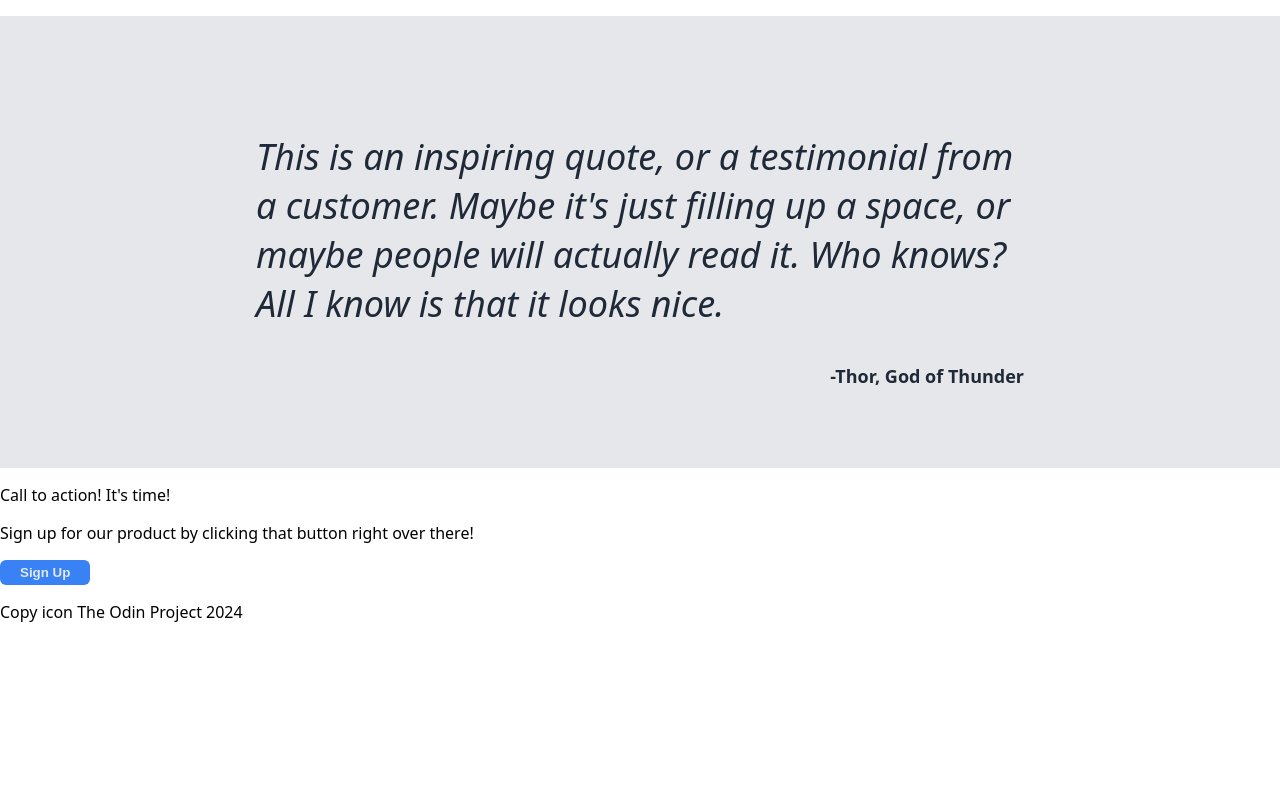
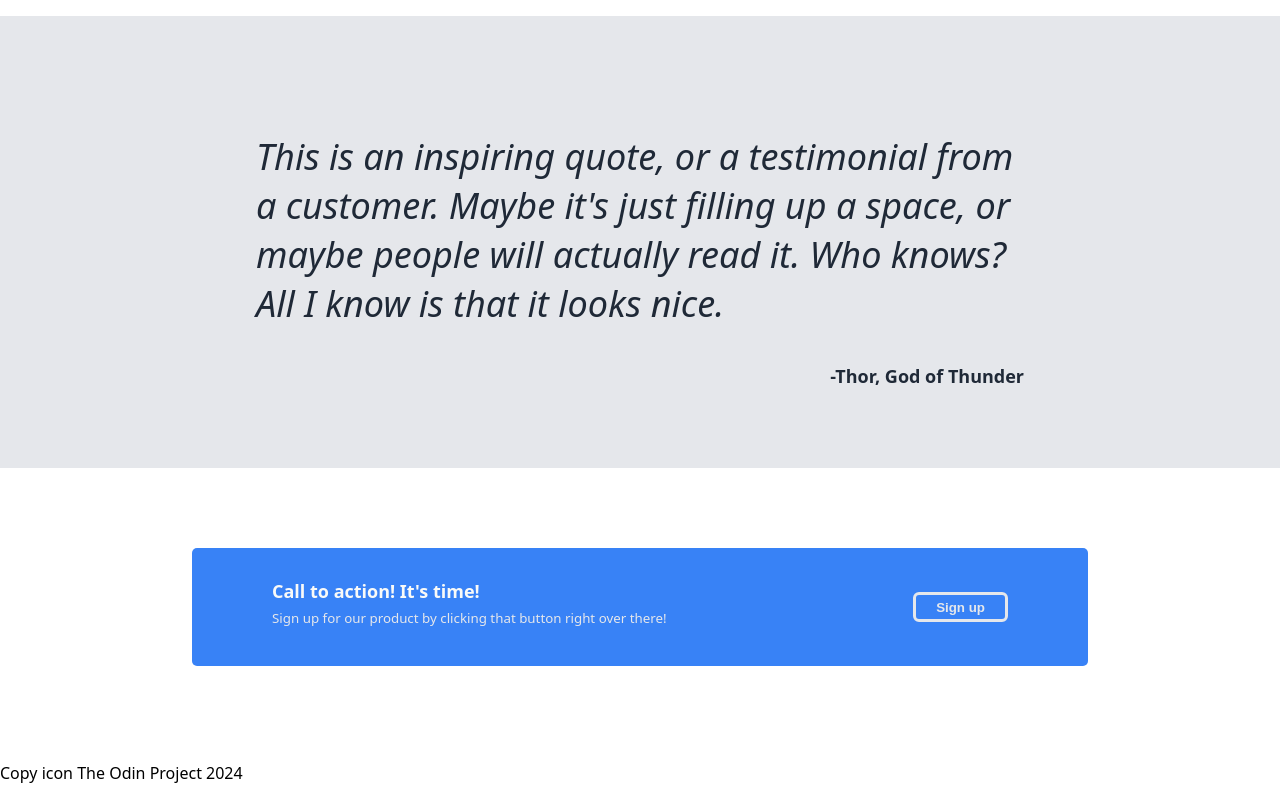
Before and after one commit to ultimatesigrid/Landing-Page, a plain HTML site: page index.html in a window 1280 px wide. Shown: the part 958-1758 px from the top of the page. Before the commit the page ends 1597 px from the top, so only its background shows below. Drawn offline with Linux system fonts and the light colour scheme.

Commit message:
Style section with call to action bar

```diff
--- a/index.html
+++ b/index.html
@@ -29,7 +29,7 @@
     <div class="leftside">
       <h1 class="title">This website is awesome</h1>
       <p class="text">This website has some subtext that goes here under the main title. It's smaller font and the color is lower contrast</p>
-      <button class="signup" type="button">Sign Up</button>
+      <button class="signup" type="button">Sign up</button>
     </div>
     <div class="rightside">
       <img src="jungle.jpg" class="firstimg" alt="a temple in a jungle">
@@ -61,9 +61,15 @@
   </section>
 
   <section class="lastsection">
-    <p class="one">Call to action! It's time!</p>
-    <p class="two">Sign up for our product by clicking that button right over there!</p>
-    <button class="signup2" type="button">Sign Up</button>
+    <div class="bluebox">
+      <div class="boxtext">
+        <h3 class="one">Call to action! It's time!</h3>
+        <p class="two">Sign up for our product by clicking that button right over there!</p>
+      </div>
+      <div class="signup2">
+        <button class="button2" type="button">Sign up</button>
+      </div>
+    </div>
   </section>
 
   <footer class="footer">
--- a/styles.css
+++ b/styles.css
@@ -123,3 +123,37 @@ figcaption {
     text-align: right;
 
 }
+
+.lastsection {
+    padding: 80px 15%;
+}
+
+.bluebox {
+    background-color: #3882F6;
+    display: flex;
+    justify-content: space-between;
+    padding: 25px 80px;
+    border-radius: 5px;
+}
+
+.one {
+    color: #F9FAF8;
+    font-size: 18px;
+    line-height: 0.001;
+}
+
+.two {
+    color: #E5E7EB;
+    font-size: smaller;
+    font-weight: 300;
+}
+
+.signup2 {
+    display: flex;
+    align-items: center;
+}
+
+.button2 {
+    border: solid #E5E7EB;
+    height: 30px;
+}
```
